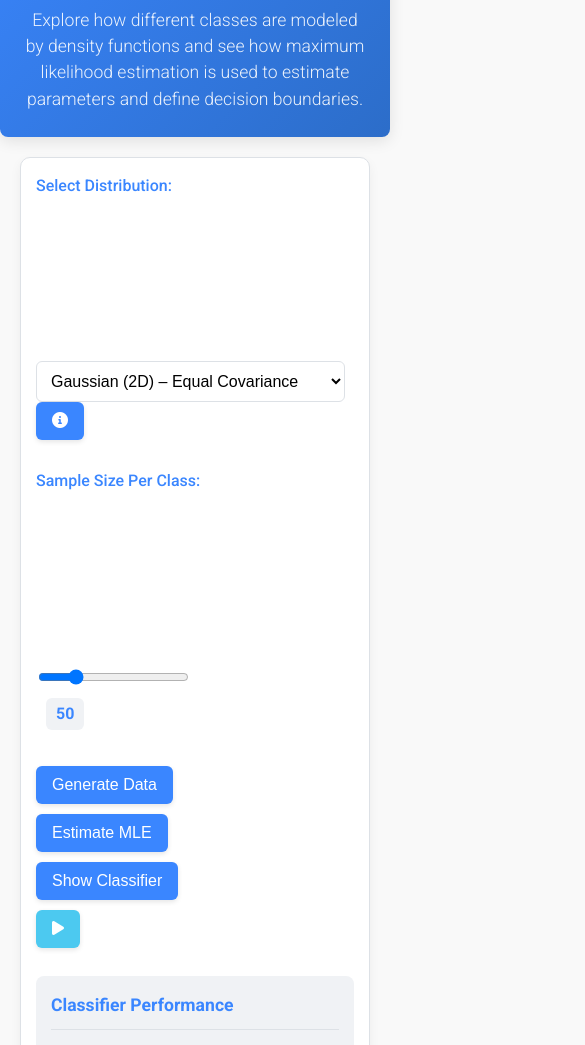
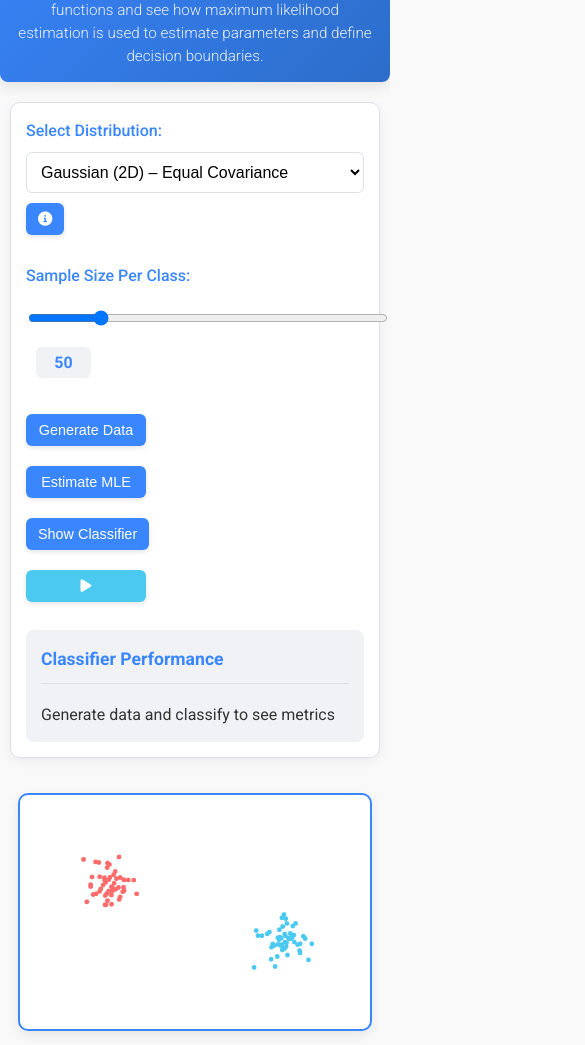
Before and after one commit to virtual-labs/exp-mle-iiith, a plain HTML site: page experiment/simulation/index.html in a window 390 px wide. Shown: the part 146-1191 px from the top of the page, 585 px wide, since content can reach past the window. Drawn offline with Linux system fonts and the light colour scheme.

Commit message:
Responsive

```diff
--- a/experiment/simulation/css/main.css
+++ b/experiment/simulation/css/main.css
@@ -114,6 +114,11 @@ header p {
   border-radius: 6px;
   background-color: #ffffff;
   transition: all 0.2s ease;
+  touch-action: manipulation;
+}
+
+.control-row input[type="range"] {
+  height: 30px; /* Taller for better touch */
 }
 
 
@@ -138,6 +143,20 @@ header p {
   transition: all 0.2s ease;
   font-weight: 500;
   box-shadow: 0 2px 5px rgba(0, 0, 0, 0.1);
+  touch-action: manipulation;
+}
+
+/* Button container for better wrapping on small screens */
+.button-container {
+  display: flex;
+  flex-wrap: wrap;
+  gap: 10px;
+}
+
+.button-container button {
+  flex: 1 1 auto;
+  min-width: 120px;
+  margin-right: 0;
 }
 
 .control-row button:hover {
@@ -175,6 +194,8 @@ header p {
   box-shadow: 0 4px 12px rgba(0, 0, 0, 0.08);
   margin-top: 15px;
   transition: all 0.3s;
+  max-width: 100%;
+  height: auto;
 }
 
 
@@ -201,8 +222,9 @@ header p {
   color: var(--primary);
   cursor: pointer;
   font-size: 1.2em;
-  padding: 5px;
+  padding: 8px;
   transition: all 0.2s;
+  touch-action: manipulation;
 }
 
 .icon-btn:hover {
@@ -266,6 +288,7 @@ body.dark-mode .explanation-panel {
   box-shadow: 0 5px 15px rgba(0, 0, 0, 0.1);
   transform: scale(0.8);
   transition: all 0.3s;
+  margin: 0 10px;
 }
 
 .modal-overlay.active .modal {
@@ -294,6 +317,8 @@ body.dark-mode .explanation-panel {
   cursor: pointer;
   color: var(--text-medium);
   transition: color 0.2s;
+  padding: 10px;  /* Larger touch target */
+  touch-action: manipulation;
 }
 
 #closeModal:hover {
@@ -339,7 +364,7 @@ body.dark-mode .explanation-panel {
 
 #performanceMetrics {
   display: grid;
-  grid-template-columns: repeat(2, 1fr);
+  grid-template-columns: repeat(auto-fit, minmax(120px, 1fr));
   gap: 10px;
   margin-top: 10px;
 }
@@ -414,7 +439,23 @@ footer a:hover {
   }
 }
 
-@media (max-width: 768px) {
+@media (max-width: 767px) {
+  .container {
+    padding: 0 10px;
+  }
+
+  header {
+    padding: 15px;
+  }
+
+  header h1 {
+    font-size: 1.8em;
+  }
+
+  header p {
+    font-size: 0.95em;
+  }
+
   .control-row {
     flex-direction: column;
     align-items: flex-start;
@@ -422,19 +463,43 @@ footer a:hover {
 
   .control-row label {
     margin-bottom: 8px;
+    flex: 1 0 100%;
+  }
+
+  .control-row select,
+  .control-row input[type="range"],
+  .control-row input[type="number"] {
+    width: 100%;
+    margin-bottom: 10px;
   }
 
   #controls {
     padding: 15px;
   }
 
-  .toggle-container {
+  .control-row button {
+    margin-right: 5px;
     margin-bottom: 10px;
+    padding: 8px 12px;
+    font-size: 0.9em;
   }
 
-  .control-row button {
-    margin-bottom: 10px;
+  .modal {
+    width: 95%;
   }
 
+  #simCanvas {
+    width: 100%;
+  }
 
+  .modal-content {
+    padding: 15px;
+    font-size: 0.95em;
+  }
+
+  #sampleSizeValue {
+    display: inline-block;
+    min-width: 35px;
+    text-align: center;
+  }
 }
--- a/experiment/simulation/index.html
+++ b/experiment/simulation/index.html
@@ -2,6 +2,8 @@
 <html lang="en">
 <head>
   <meta charset="UTF-8">
+  <meta name="viewport" content="width=device-width, initial-scale=1.0, maximum-scale=1.0, user-scalable=no">
+  <meta name="apple-mobile-web-app-capable" content="yes">
   <title>Generative Classifier Simulation</title>
   <link rel="stylesheet" href="css/main.css">
   <!-- Import professional web fonts -->
@@ -40,7 +42,7 @@
       <div class="control-row" id="paramControls">
         <!-- Dynamic parameter controls will be added here -->
       </div>
-      <div class="control-row">
+      <div class="control-row button-container">
         <button id="generateDataBtn">Generate Data</button>
         <button id="estimateMLEBtn">Estimate MLE</button>
         <button id="markAllBtn">Show Classifier</button>
--- a/experiment/simulation/js/main.js
+++ b/experiment/simulation/js/main.js
@@ -29,6 +29,9 @@ function init() {
 
   }
 
+  // Make canvas responsive
+  resizeCanvas();
+
   // Set up event listeners
   setupEventListeners();
 
@@ -39,10 +42,46 @@ function init() {
   updateExplanationPanel();
 }
 
+// Make canvas responsive
+function resizeCanvas() {
+  const container = document.getElementById("output");
+  const containerWidth = container.clientWidth;
+
+  // If on a mobile screen, adjust canvas dimensions
+  if (window.innerWidth <= 767) {
+    const aspectRatio = canvas.height / canvas.width;
+    const newWidth = Math.min(containerWidth - 20, 600); // Accounting for padding
+    const newHeight = newWidth * aspectRatio;
+
+    canvas.style.width = newWidth + 'px';
+    canvas.style.height = newHeight + 'px';
+
+    // Important: maintain the canvas's internal dimensions for correct rendering
+    // We don't change canvas.width and canvas.height to preserve the coordinate system
+  } else {
+    // Reset to original dimensions on larger screens
+    canvas.style.width = '';
+    canvas.style.height = '';
+  }
+
+  // Force a redraw to ensure the canvas looks crisp
+  if (Object.keys(classData.class1).length > 0 || Object.keys(classData.class2).length > 0) {
+    drawCanvas();
+  }
+}
+
 // Set up all event listeners
 function setupEventListeners() {
   // Dark mode toggle
 
+  // Window resize event
+  window.addEventListener("resize", () => {
+    resizeCanvas();
+    // Redraw canvas content after resize
+    if (classData.class1.length > 0 || classData.class2.length > 0) {
+      drawCanvas();
+    }
+  });
 
   // Distribution select change
   distributionSelect.addEventListener("change", updateExplanationPanel);
@@ -79,17 +118,43 @@ function setupEventListeners() {
   // Animation button
   animateBtn.addEventListener("click", toggleAnimation);
 
-  // Canvas mouse move
-  canvas.addEventListener("mousemove", (e) => {
-    const rect = canvas.getBoundingClientRect();
-    const x = Math.floor(e.clientX - rect.left);
-    const y = Math.floor(e.clientY - rect.top);
-    // Clear a small area at the bottom to show coordinates
-    ctx.clearRect(0, canvas.height - 25, 120, 25);
-    ctx.fillStyle = document.body.classList.contains('dark-mode') ? "#e0e0e0" : "#424242";
-    ctx.font = "14px Roboto";
-    ctx.fillText(`(${x}, ${y})`, 5, canvas.height - 8);
+  // Canvas mouse move and touch
+  canvas.addEventListener("mousemove", updateCoordinates);
+  canvas.addEventListener("touchmove", (e) => {
+    e.preventDefault(); // Prevent scrolling when touching the canvas
+    if (e.touches.length > 0) {
+      updateCoordinates(e.touches[0]);
+    }
   });
+
+  // Canvas touch events for mobile devices
+  canvas.addEventListener("touchstart", (e) => {
+    e.preventDefault(); // Prevent default touch behavior
+    // Handle touch start if needed for future functionality
+  });
+
+  canvas.addEventListener("touchend", (e) => {
+    e.preventDefault();
+    // Handle touch end if needed for future functionality
+  });
+}
+
+// Update coordinates display on canvas
+function updateCoordinates(e) {
+  const rect = canvas.getBoundingClientRect();
+  // Get canvas scaling factor
+  const scaleX = canvas.width / canvas.clientWidth;
+  const scaleY = canvas.height / canvas.clientHeight;
+
+  // Calculate coordinates considering scaling
+  const x = Math.floor((e.clientX - rect.left) * scaleX);
+  const y = Math.floor((e.clientY - rect.top) * scaleY);
+
+  // Clear a small area at the bottom to show coordinates
+  ctx.clearRect(0, canvas.height - 25, 120, 25);
+  ctx.fillStyle = document.body.classList.contains('dark-mode') ? "#e0e0e0" : "#424242";
+  ctx.font = "14px Roboto";
+  ctx.fillText(`(${x}, ${y})`, 5, canvas.height - 8);
 }
 
 // Show info modal with distribution-specific content
```
